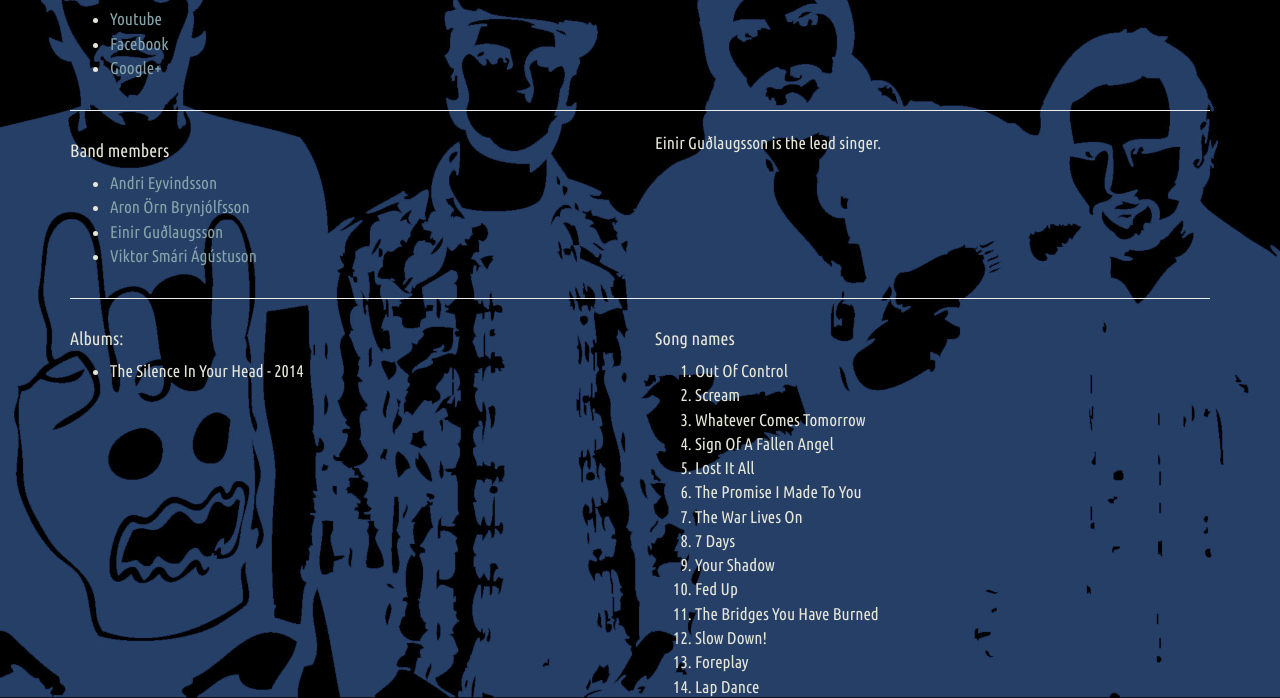
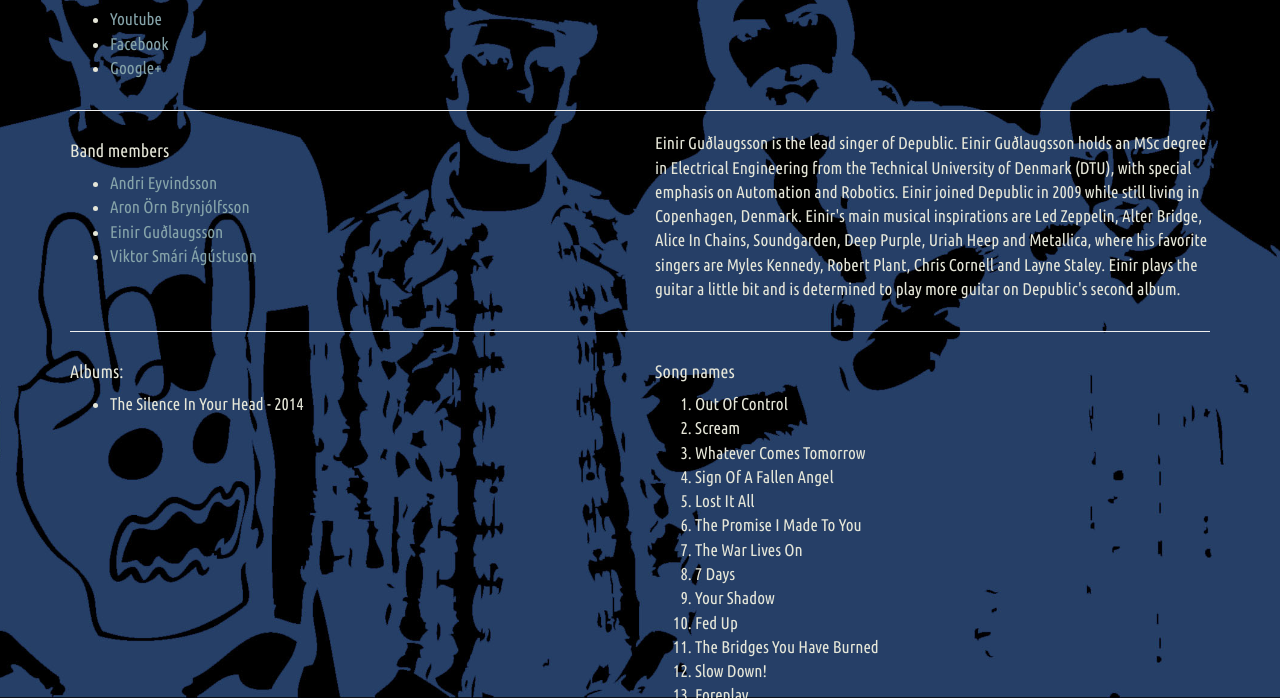
Before and after one commit to Depublic/depublic.github.io, a website: page index.html at #/einir in a window 1280 px wide. Shown: the part 102-800 px from the top of the page. Drawn offline with Linux system fonts and the light colour scheme.

Commit message:
Update einir.tpl.html

```diff
--- a/templates/einir.tpl.html
+++ b/templates/einir.tpl.html
@@ -1 +1,7 @@
-<p>{{members[2].name}} is the lead singer.</p>
+<p>{{members[2].name}} is the lead singer of Depublic. {{members[2].name}} holds an MSc degree in Electrical Engineering
+from the Technical University of Denmark (DTU), with special emphasis on Automation and Robotics. Einir joined Depublic in
+2009 while still living in Copenhagen, Denmark. Einir's main musical inspirations are Led Zeppelin, Alter Bridge, Alice In
+Chains, Soundgarden, Deep Purple, Uriah Heep and Metallica, where his favorite singers are Myles Kennedy, Robert Plant, Chris
+Cornell and Layne Staley. Einir plays the guitar a little bit and is determined to play more guitar on Depublic's second
+album.
+</p>
```
